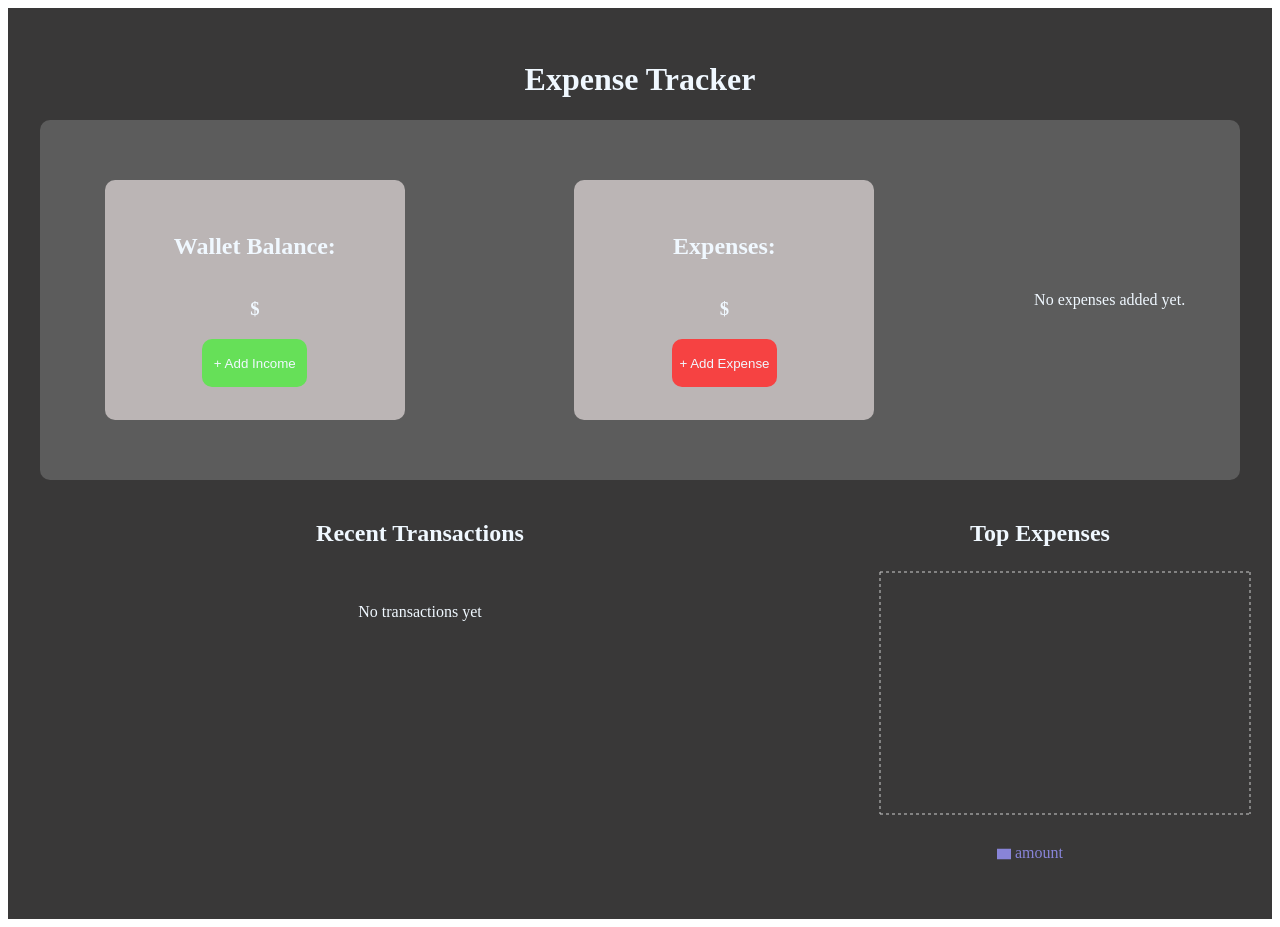
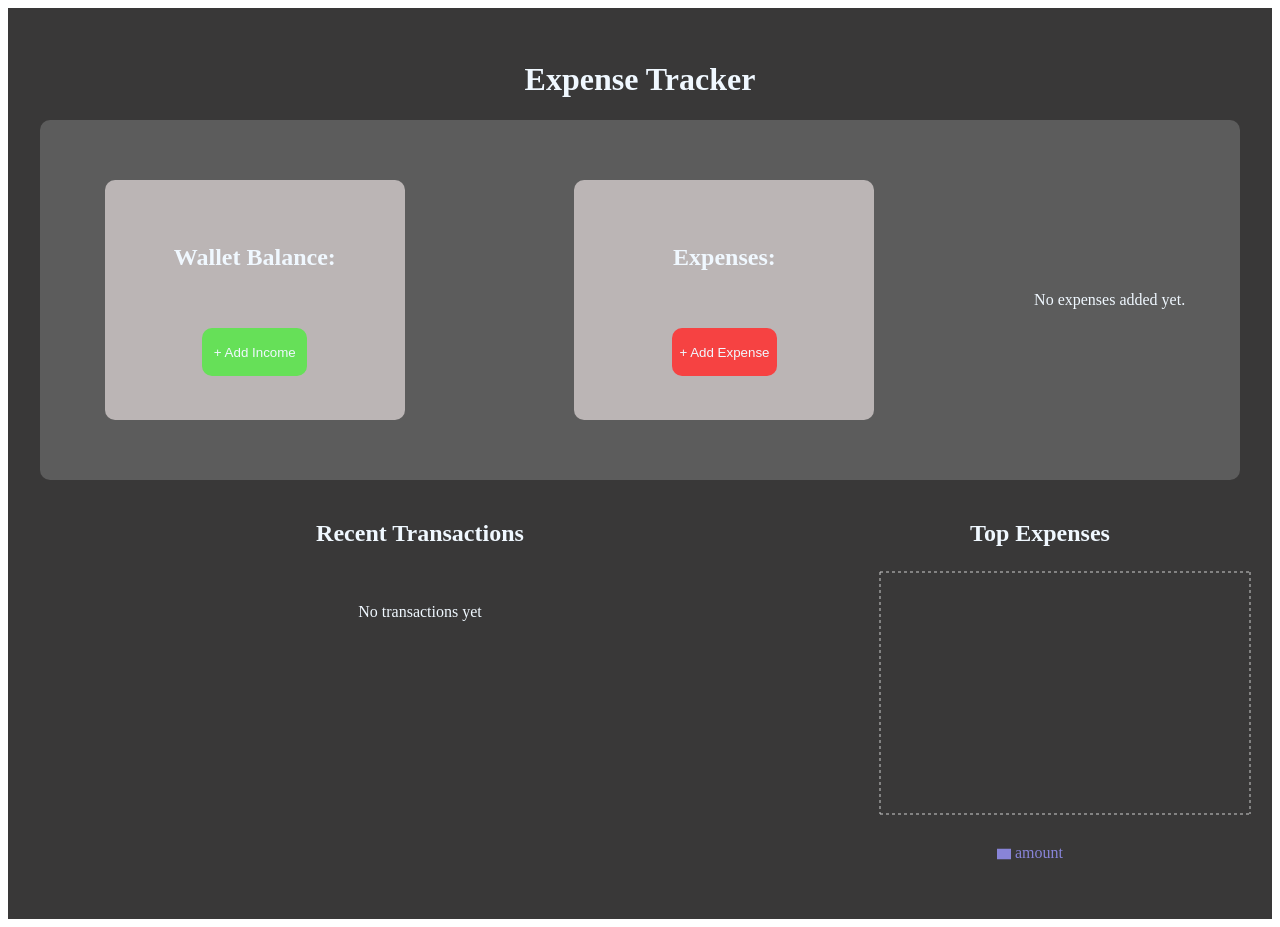
Before and after one commit to amritha-sabu/ExpenseTracker, a React (Vite) app: page / in a window 1280 px wide. Built offline with nearby package versions, Linux system fonts and the light colour scheme.

Commit message:
Made updates

```diff
--- a/src/Components/Hero Section/Hero.jsx
+++ b/src/Components/Hero Section/Hero.jsx
@@ -83,12 +83,12 @@ const Hero = ({walletBalance, setWalletBalance,
             <div className='hero-content'>
                 <div className='walletBalance'>
                     <h2>Wallet Balance:</h2>
-                    <h3>${walletBalance}</h3>
+                    <h3>{walletBalance}</h3>
                     <button type='button' className='addIncome' onClick={() => setShowAddBalance(true)}>+ Add Income</button>
                 </div>
                 <div className='expenses'>
                     <h2>Expenses:</h2>
-                    <h3>${totalExpense}</h3>
+                    <h3>{totalExpense}</h3>
                     <button type='button' className='addExpense' onClick={() => setShowAddExpense(true)}>+ Add Expense</button>
                 </div>
                 <div className='pieCHart'>
```
